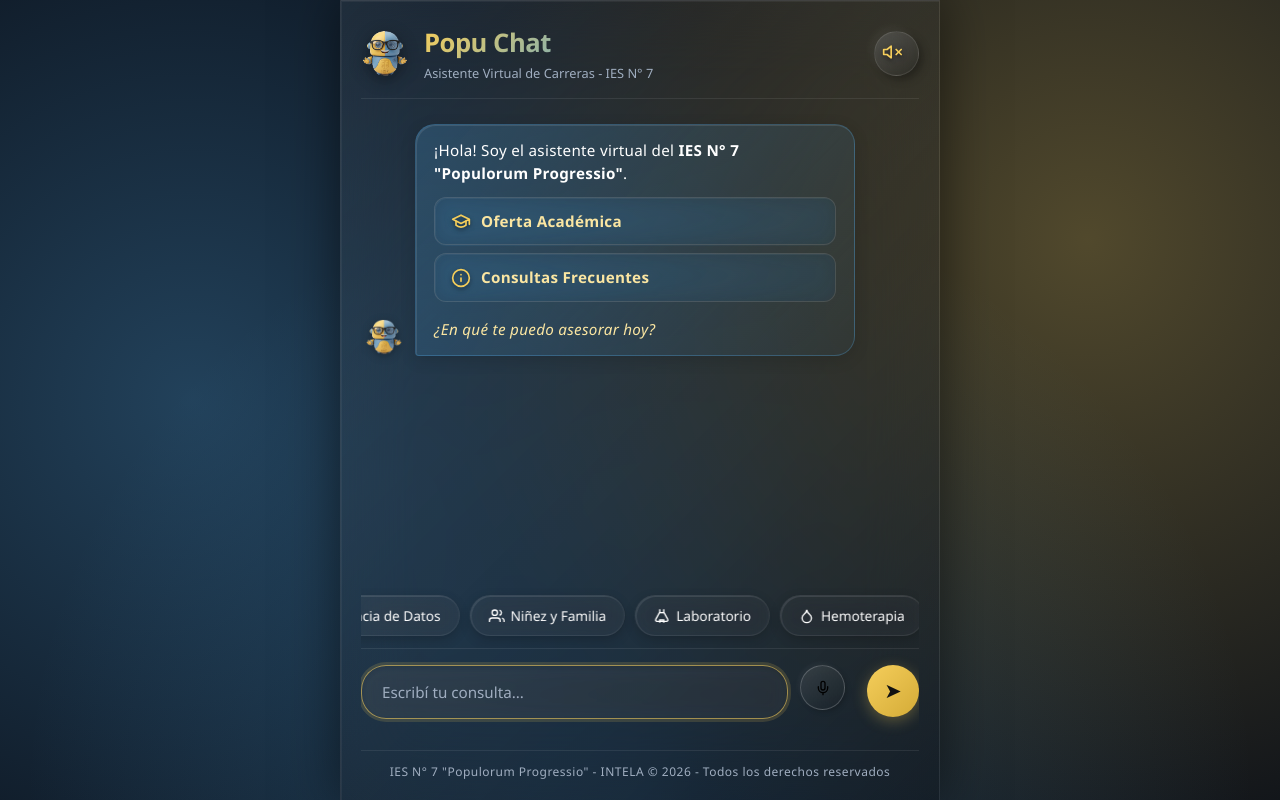
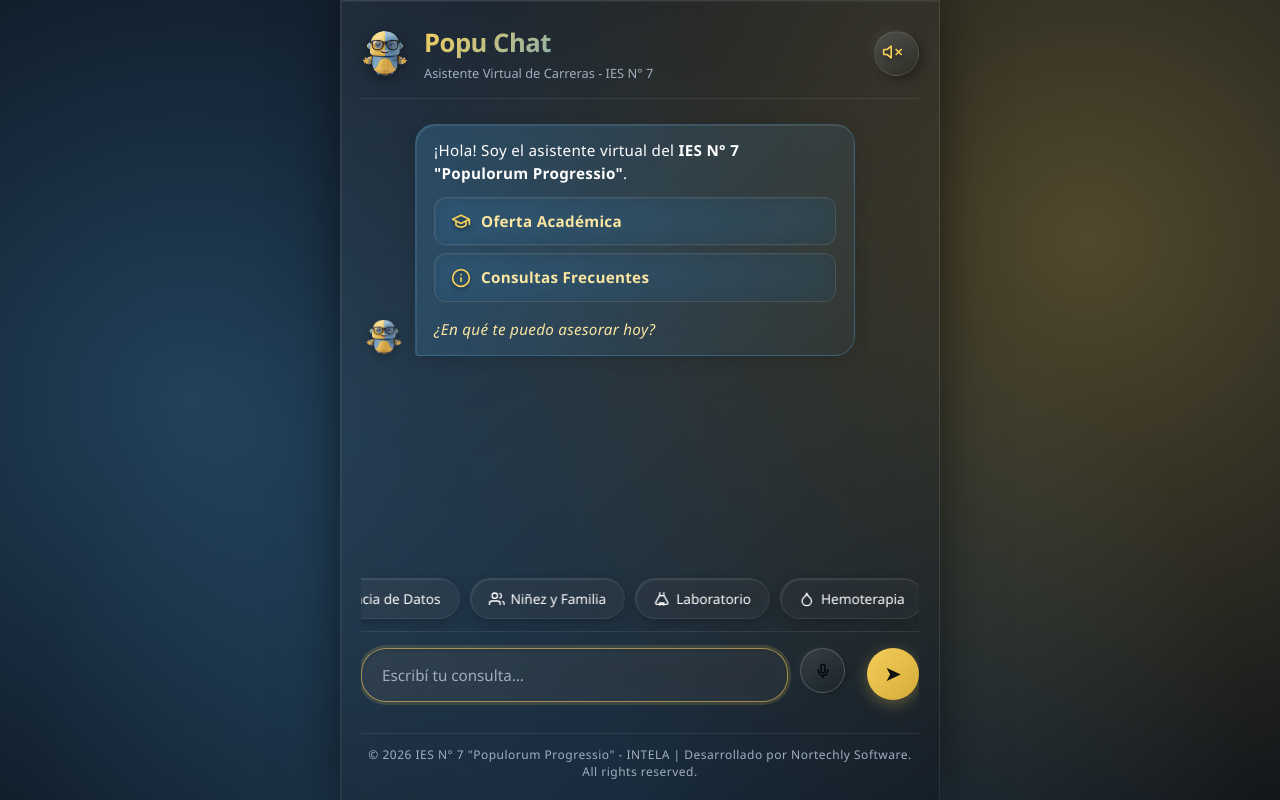
Before and after one commit to ElestoicoMarco/popu-chat, a plain HTML site: page public/index.html in a window 1280 px wide. Drawn offline with Linux system fonts and the light colour scheme.

Commit message:
UI: actualizar texto de derechos de autor en el footer (Nortechly Software)

```diff
--- a/public/index.html
+++ b/public/index.html
@@ -197,7 +197,7 @@
         </main>
 
         <footer class="footer">
-            <p>IES N° 7 "Populorum Progressio" - INTELA &copy; 2026 - Todos los derechos reservados</p>
+            <p>&copy; 2026 IES N° 7 "Populorum Progressio" - INTELA | Desarrollado por Nortechly Software. All rights reserved.</p>
         </footer>
     </div>
 
```
